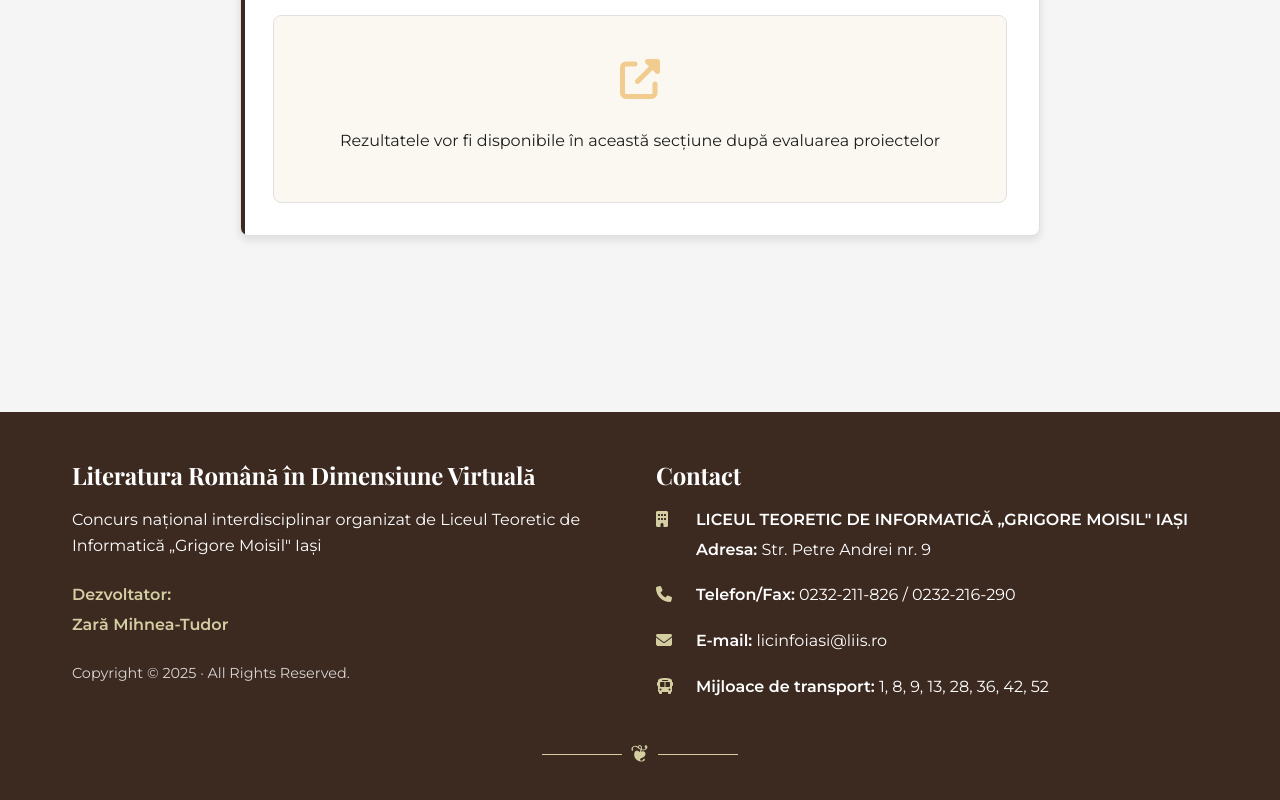
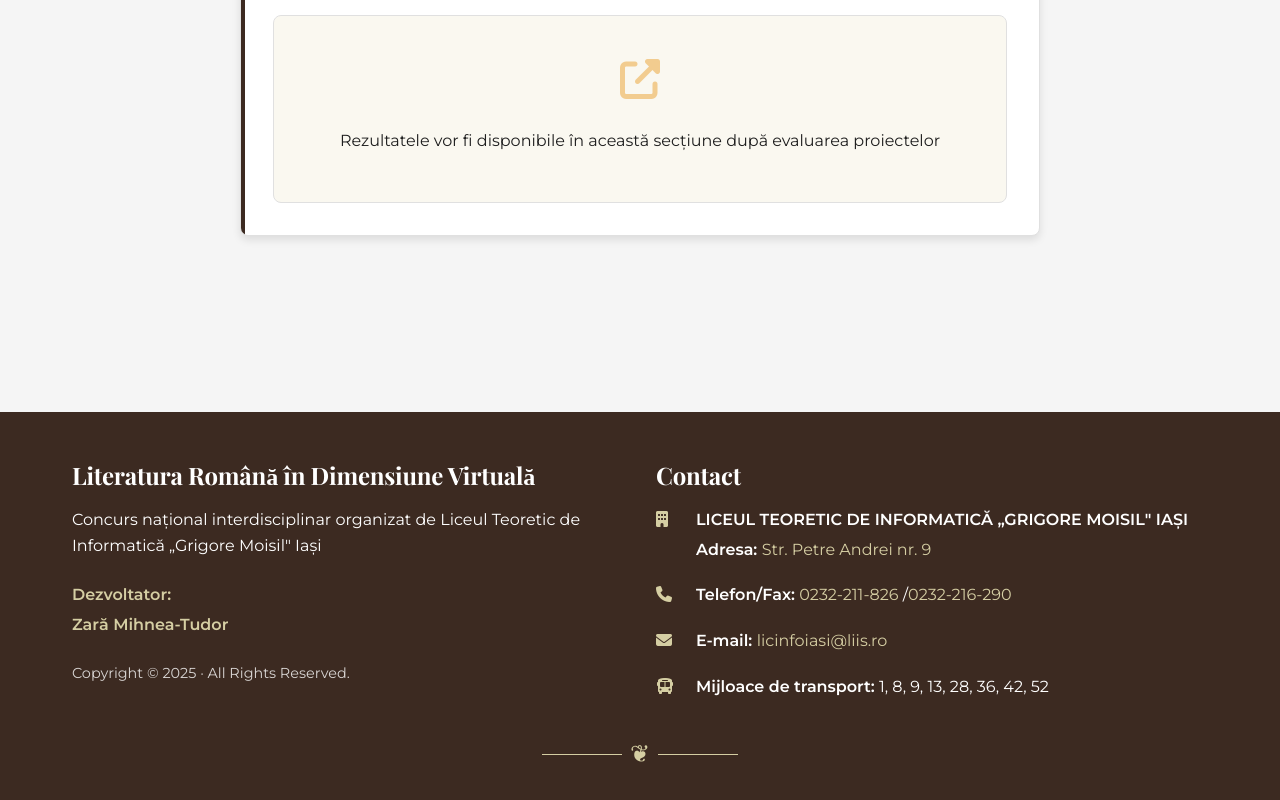
Before and after one commit to zaramihnea/lrdv, a React (Vite) app: page / in a window 1280 px wide. Shown: the part 5159-5959 px from the top of the page. Built offline with nearby package versions, Linux system fonts and the light colour scheme; a web font is replaced by a local one.

Commit message:
added links

```diff
--- a/src/components/Layout/Footer.tsx
+++ b/src/components/Layout/Footer.tsx
@@ -3,6 +3,13 @@ import React from 'react';
 import '../../styles/components/footer.css';
 
 const Footer: React.FC = () => {
+  // Function to open Google Maps with the address
+  const openGoogleMaps = () => {
+    // Encode the address for URL
+    const encodedAddress = encodeURIComponent('Liceul Teoretic de Informatică Grigore Moisil, Strada Petre Andrei 9, Iași, Romania');
+    window.open(`https://www.google.com/maps/search/?api=1&query=${encodedAddress}`, '_blank');
+  };
+
   return (
     <footer className="footer">
       <div className="footer-container">
@@ -32,7 +39,20 @@ const Footer: React.FC = () => {
                 </div>
                 <div className="contact-text">
                   <p className="institution-name">LICEUL TEORETIC DE INFORMATICĂ „GRIGORE MOISIL" IAŞI</p>
-                  <p><strong>Adresa:</strong> Str. Petre Andrei nr. 9</p>
+                  <p>
+                    <strong>Adresa: </strong>
+                    <a
+                      href="#"
+                      onClick={(e) => {
+                        e.preventDefault();
+                        openGoogleMaps();
+                      }}
+                      className="contact-link"
+                      title="Deschide în Google Maps"
+                    >
+                      Str. Petre Andrei nr. 9
+                    </a>
+                  </p>
                 </div>
               </div>
 
@@ -41,7 +61,15 @@ const Footer: React.FC = () => {
                   <i className="fas fa-phone"></i>
                 </div>
                 <div className="contact-text">
-                  <p><strong>Telefon/Fax:</strong> 0232-211-826 / 0232-216-290</p>
+                  <p>
+                    <strong>Telefon/Fax: </strong>
+                    <a href="tel:0232-211-826" className="contact-link" title="Apelează">
+                      0232-211-826
+                    </a> /
+                    <a href="tel:0232-216-290" className="contact-link" title="Apelează">
+                      0232-216-290
+                    </a>
+                  </p>
                 </div>
               </div>
 
@@ -50,7 +78,12 @@ const Footer: React.FC = () => {
                   <i className="fas fa-envelope"></i>
                 </div>
                 <div className="contact-text">
-                  <p><strong>E-mail:</strong> licinfoiasi@liis.ro</p>
+                  <p>
+                    <strong>E-mail: </strong>
+                    <a href="mailto:licinfoiasi@liis.ro" className="contact-link" title="Trimite email">
+                      licinfoiasi@liis.ro
+                    </a>
+                  </p>
                 </div>
               </div>
 
--- a/src/styles/components/footer.css
+++ b/src/styles/components/footer.css
@@ -112,6 +112,94 @@
   font-size: 1.5rem;
 }
 
+/* Update the contact links style */
+.contact-link {
+  color: var(--color-accent);
+  text-decoration: none;
+  position: relative;
+  transition: color var(--transition-fast);
+}
+
+.contact-link:hover {
+  color: var(--color-white);
+}
+
+.contact-link::after {
+  content: "";
+  position: absolute;
+  width: 100%;
+  height: 1px;
+  bottom: -2px;
+  left: 0;
+  background-color: var(--color-accent);
+  transform: scaleX(0);
+  transform-origin: bottom right;
+  transition: transform 0.3s ease-out;
+}
+
+.contact-link:hover::after {
+  transform: scaleX(1);
+  transform-origin: bottom left;
+}
+
+/* Add tooltip styling */
+.contact-link[title]::before {
+  content: attr(title);
+  position: absolute;
+  bottom: 100%;
+  left: 50%;
+  transform: translateX(-50%);
+  padding: 5px 10px;
+  background-color: var(--color-primary);
+  color: var(--color-white);
+  border-radius: var(--radius-sm);
+  font-size: 0.75rem;
+  white-space: nowrap;
+  opacity: 0;
+  visibility: hidden;
+  transition: opacity 0.3s ease, visibility 0.3s ease;
+  pointer-events: none;
+  z-index: 1000;
+}
+
+.contact-link[title]:hover::before {
+  opacity: 1;
+}
+
+/* Add more visual cues for clickable items */
+.contact-text p a {
+  display: inline-flex;
+  align-items: center;
+}
+
+.contact-text p a::after {
+  font-family: "Font Awesome 5 Free";
+  margin-left: 5px;
+  font-size: 0.75em;
+  opacity: 0;
+  transition: opacity 0.2s ease;
+}
+
+/* Specific icon for each contact type */
+.contact-text p a[href^="mailto:"]::after {
+  content: "\f0e0"; /* envelope icon */
+  font-weight: 900;
+}
+
+.contact-text p a[href^="tel:"]::after {
+  content: "\f095"; /* phone icon */
+  font-weight: 900;
+}
+
+.contact-text p a[href="#"]::after {
+  content: "\f3c5"; /* map marker icon */
+  font-weight: 900;
+}
+
+.contact-text p a:hover::after {
+  opacity: 1;
+}
+
 @media (max-width: 768px) {
   .footer {
     padding: var(--spacing-xl) 0;
```
Lines whose indentation alone changed are shown as unchanged.
